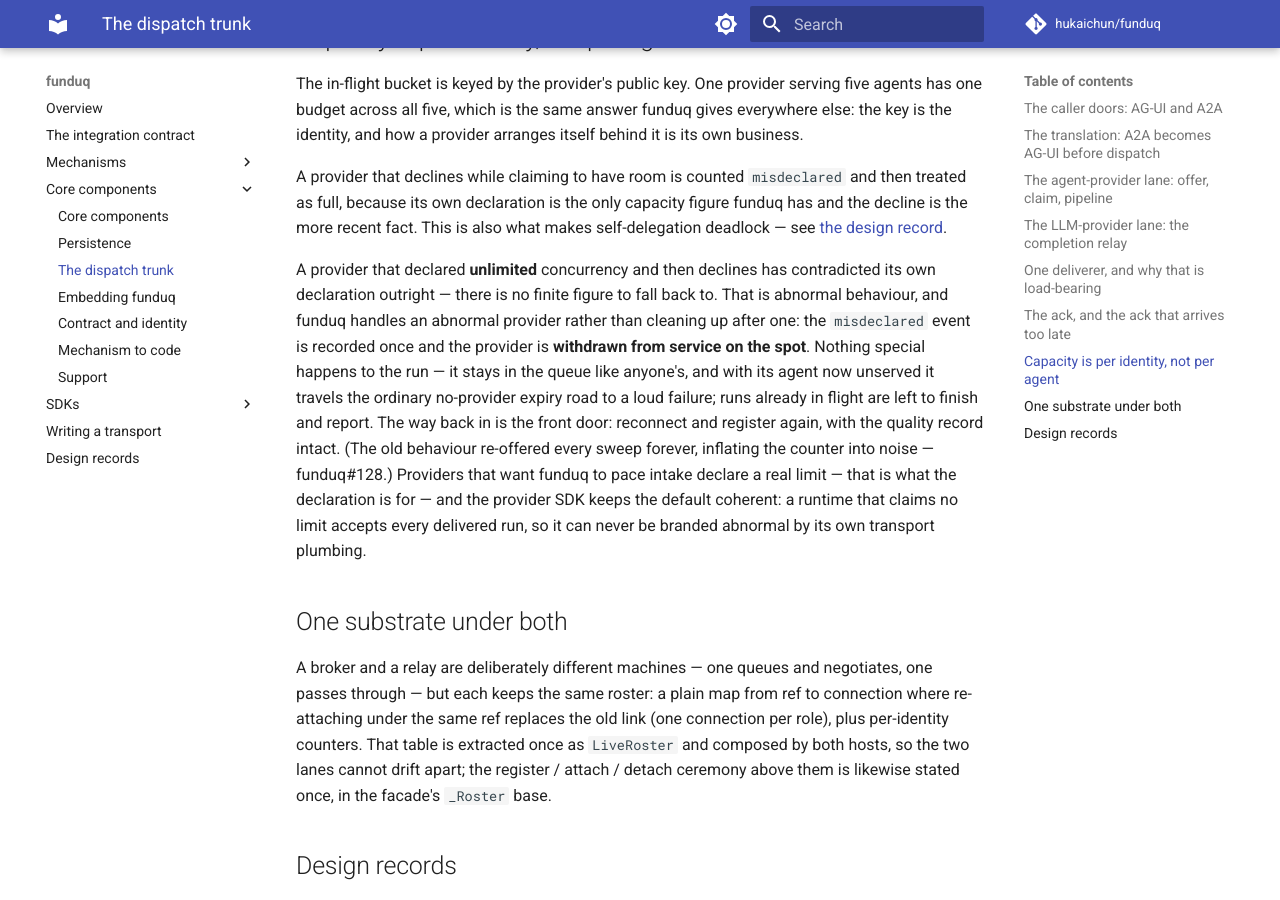
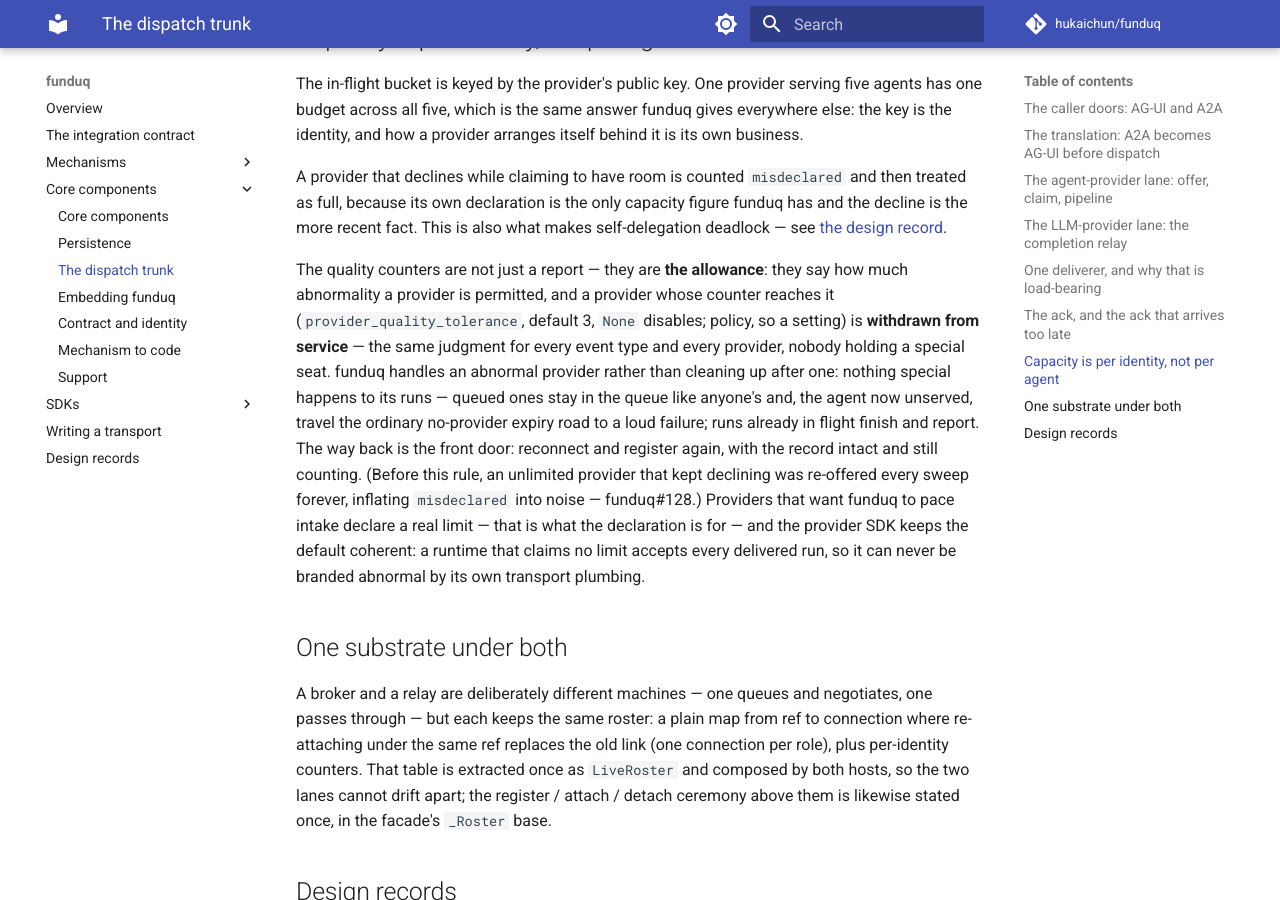
Before and after one commit to hukaichun/AgentSouk, an MkDocs documentation site: the page built from docs/core-components/dispatch.md, in a window 1280 px wide and 900 px high, scrolled down 3244 px. Built offline with MkDocs 1.6.1 and Material for MkDocs 9.7.7, drawn with Linux system fonts in a browser that asks for light colours; comment, search, counter and statistics services are not loaded.

Commit message:
The quality counters are the allowance, and the judgment is uniform
Second correction on this PR's shape, per review: withdrawing the
unlimited decliner on the spot still gave that provider a special
position — its own bespoke ejection path. The rule is general: ANY
provider judged abnormal stops being served, and the quality counters
exist precisely to say how much abnormality is tolerated first.

So the judgment now lives on the counting itself: every abnormal event
(misdeclared, abandoned, unanswered, answered_late) goes through
_note_abnormal, and a counter reaching provider_quality_tolerance
(default 3, None disables — policy, so a setting) withdraws the
provider from service, whatever the event type. Runs are never treated
specially: queued ones travel the ordinary no-provider expiry road,
in-flight ones finish and report. Re-registration is the way back,
record intact and still counting.

The unlimited decliner is no longer a case — just a provider that
spends its allowance faster (one decline per sweep) until the same
judgment lands.

Both backends green (SQLite 386, Postgres 386); SDK 49.

Co-Authored-By: Claude Fable 5 <noreply@anthropic.com>

```diff
--- a/docs/core-components/dispatch.md
+++ b/docs/core-components/dispatch.md
@@ -168,22 +168,24 @@ the only capacity figure funduq has and the decline is the more recent
 fact. This is also what makes self-delegation deadlock — see
 [the design record](../design-records.md#self-delegation-deadlocks-a-capacity-capped-provider).
 
-A provider that declared **unlimited** concurrency and then declines
-has contradicted its own declaration outright — there is no finite
-figure to fall back to. That is abnormal behaviour, and funduq handles
-an abnormal provider rather than cleaning up after one: the
-`misdeclared` event is recorded once and the provider is **withdrawn
-from service on the spot**. Nothing special happens to the run — it
-stays in the queue like anyone's, and with its agent now unserved it
-travels the ordinary no-provider expiry road to a loud failure; runs
-already in flight are left to finish and report. The way back in is
-the front door: reconnect and register again, with the quality record
-intact. (The old behaviour re-offered every sweep forever, inflating
-the counter into noise — funduq#128.) Providers that want funduq to
-pace intake declare a real limit — that is what the declaration is
-for — and the provider SDK keeps the default coherent: a runtime that
-claims no limit accepts every delivered run, so it can never be
-branded abnormal by its own transport plumbing.
+The quality counters are not just a report — they are **the
+allowance**: they say how much abnormality a provider is permitted,
+and a provider whose counter reaches it (`provider_quality_tolerance`,
+default 3, `None` disables; policy, so a setting) is **withdrawn from
+service** — the same judgment for every event type and every provider,
+nobody holding a special seat. funduq handles an abnormal provider
+rather than cleaning up after one: nothing special happens to its
+runs — queued ones stay in the queue like anyone's and, the agent now
+unserved, travel the ordinary no-provider expiry road to a loud
+failure; runs already in flight finish and report. The way back is
+the front door: reconnect and register again, with the record intact
+and still counting. (Before this rule, an unlimited provider that kept
+declining was re-offered every sweep forever, inflating `misdeclared`
+into noise — funduq#128.) Providers that want funduq to pace intake
+declare a real limit — that is what the declaration is for — and the
+provider SDK keeps the default coherent: a runtime that claims no
+limit accepts every delivered run, so it can never be branded abnormal
+by its own transport plumbing.
 
 ## One substrate under both
 
```
Also changed, not shown: 4 other files.
